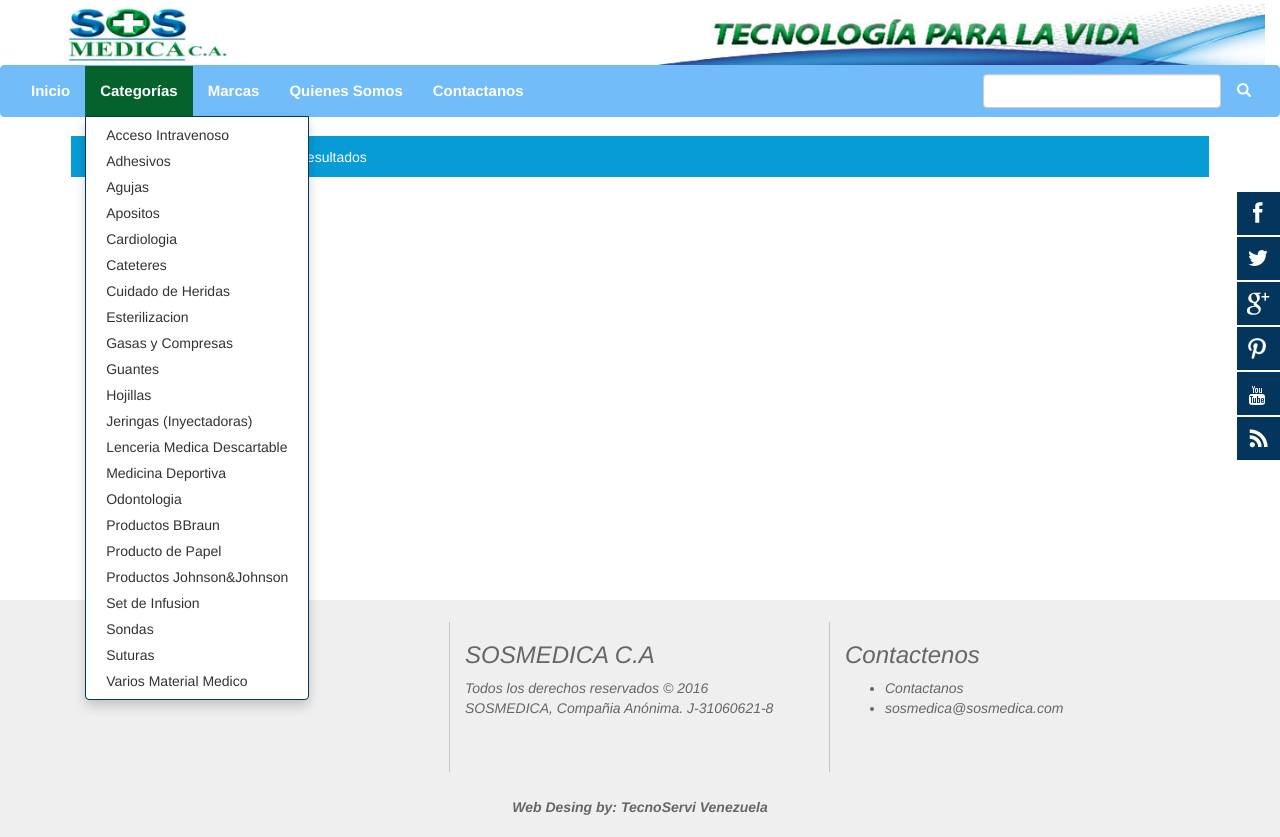
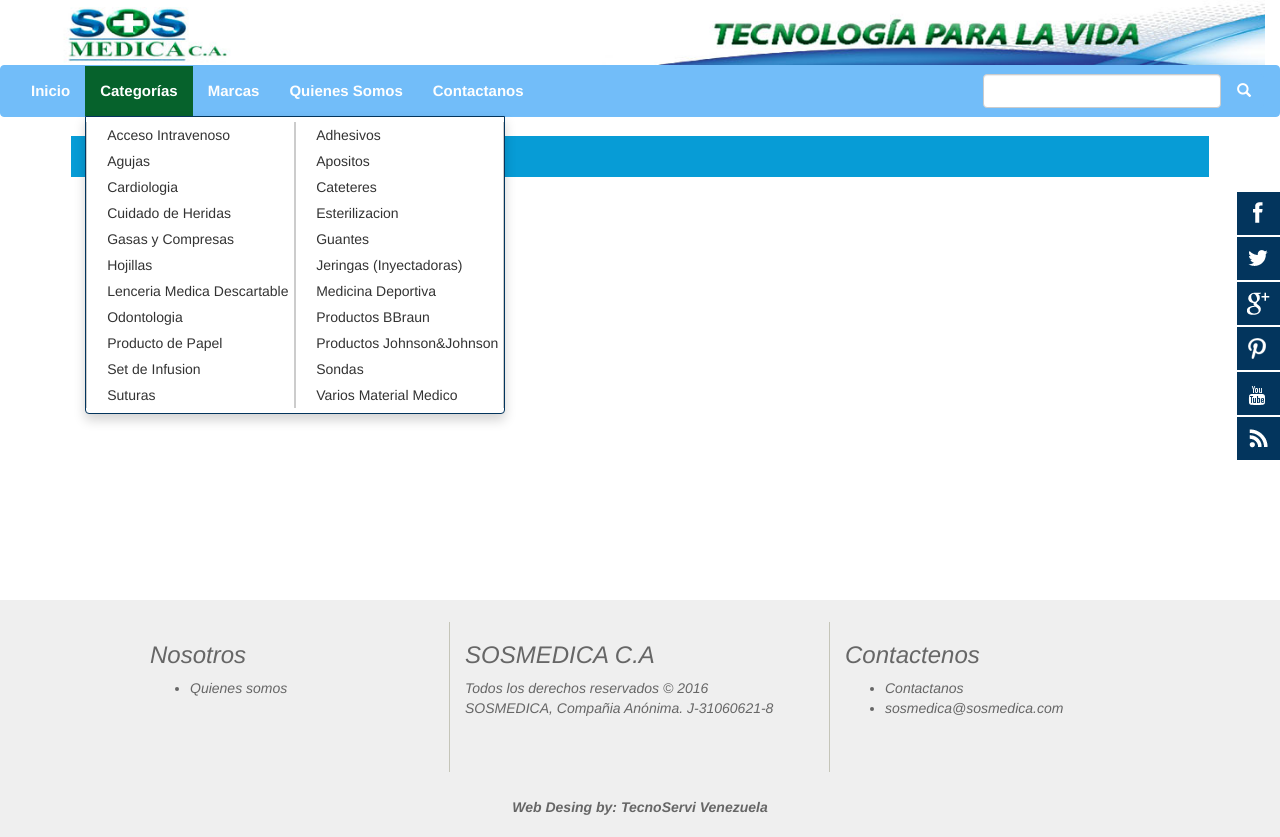
Before and after one commit to tecnoservi-rsl/sosmedica, a PHP site: page /sosmedica/productos/search_product/1/categoria/18 in a window 1280 px wide, after a click on "Categorías". Run offline with PHP 8.4, Linux system fonts and the light colour scheme; data comes from the database, SQL or seed files in the repository; data that the repository does not hold is empty.

Commit message:
agregado 2 columnas para la lista de categorias tambien.

```diff
--- a/layout/layout_sosmedica3/css/layout.css
+++ b/layout/layout_sosmedica3/css/layout.css
@@ -262,10 +262,23 @@
 .col-lg-1, .col-lg-10, .col-lg-11, .col-lg-12, .col-lg-2, .col-lg-3, .col-lg-4, .col-lg-5, .col-lg-6, .col-lg-7, .col-lg-8, .col-lg-9, .col-md-1, .col-md-10, .col-md-11, .col-md-12, .col-md-2, .col-md-3, .col-md-4, .col-md-5, .col-md-6, .col-md-7, .col-md-8, .col-md-9, .col-sm-1, .col-sm-10, .col-sm-11, .col-sm-12, .col-sm-2, .col-sm-3, .col-sm-4, .col-sm-5, .col-sm-6, .col-sm-7, .col-sm-8, .col-sm-9, .col-xs-1, .col-xs-10, .col-xs-11, .col-xs-12, .col-xs-2, .col-xs-3, .col-xs-4, .col-xs-5, .col-xs-6, .col-xs-7, .col-xs-8, .col-xs-9 {
 	position: unset !important;
 }
-
+.ulcate{
+  width:420px;
+  margin-bottom:20px;
+  overflow:hidden;
+  border-top:1px solid #03355D;
+}
+.licate{
+  width: 50%;
+  line-height:1.5em;
+  border-right:1px solid #ccc;
+  border-left: 1px solid #ccc;
+  float:left;
+  display:inline;
+}
 
 .ulmarca{
-  width:380px;
+  width:400px;
   margin-bottom:20px;
   overflow:hidden;
   border-top:1px solid #03355D;
--- a/layout/layout_sosmedica3/header.php
+++ b/layout/layout_sosmedica3/header.php
@@ -72,12 +72,12 @@
                     <b>Categorías</b>
                 </a>
 
-                <ul class="dropdown-menu menu-header" role="menu">
+                <ul class="dropdown-menu menu-header ulcate doscolumnas" role="menu">
 
                         <?php for($i = 0; $i < count($this->cama['categorias']); $i++): ?>
 
 
-                            <li data-submenu-id="submenu-patas"> <a href="<?php echo BASE_URL?>productos/search_product/1/categoria/<?php  echo $this->cama['categorias'][$i]['id_categoria'];?>"><?php  echo $this->cama['categorias'][$i]['categoria'];?></a></li>
+                            <li data-submenu-id="submenu-patas" class="licate"> <a href="<?php echo BASE_URL?>productos/search_product/1/categoria/<?php  echo $this->cama['categorias'][$i]['id_categoria'];?>"><?php  echo $this->cama['categorias'][$i]['categoria'];?></a></li>
 
                             <?php endfor; ?>
 
```
